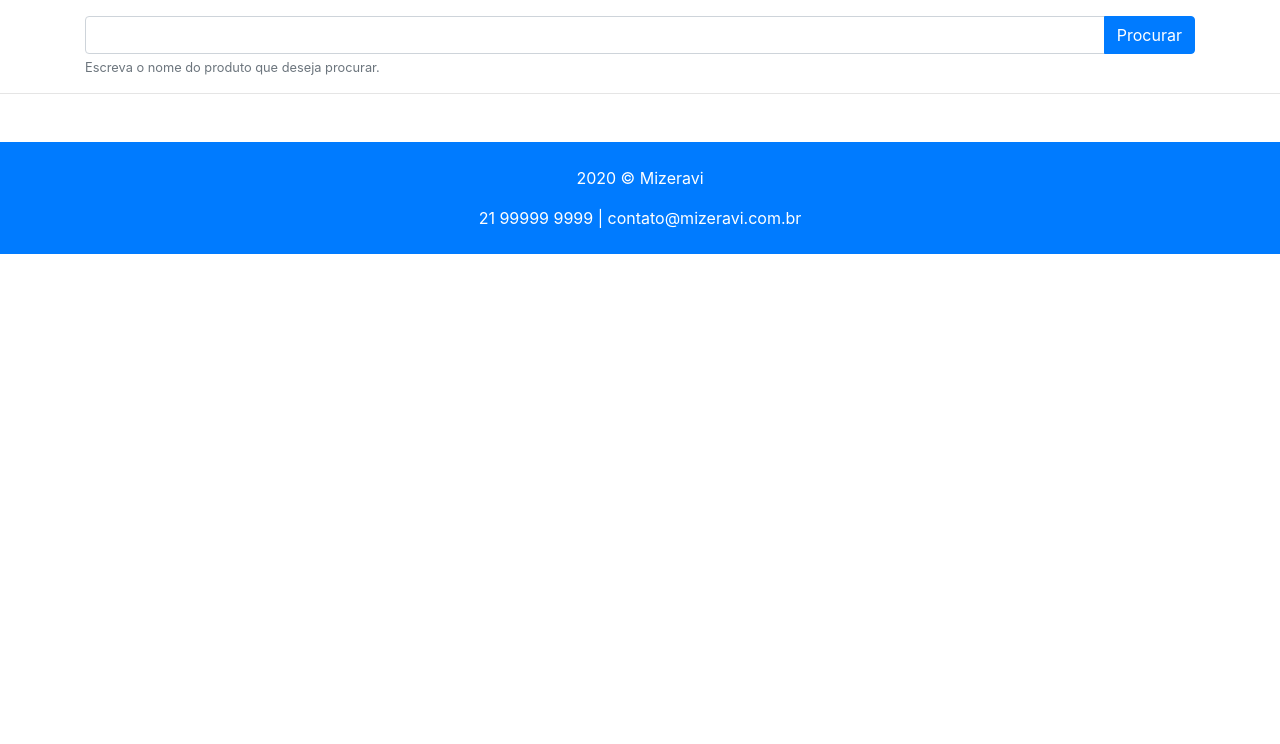
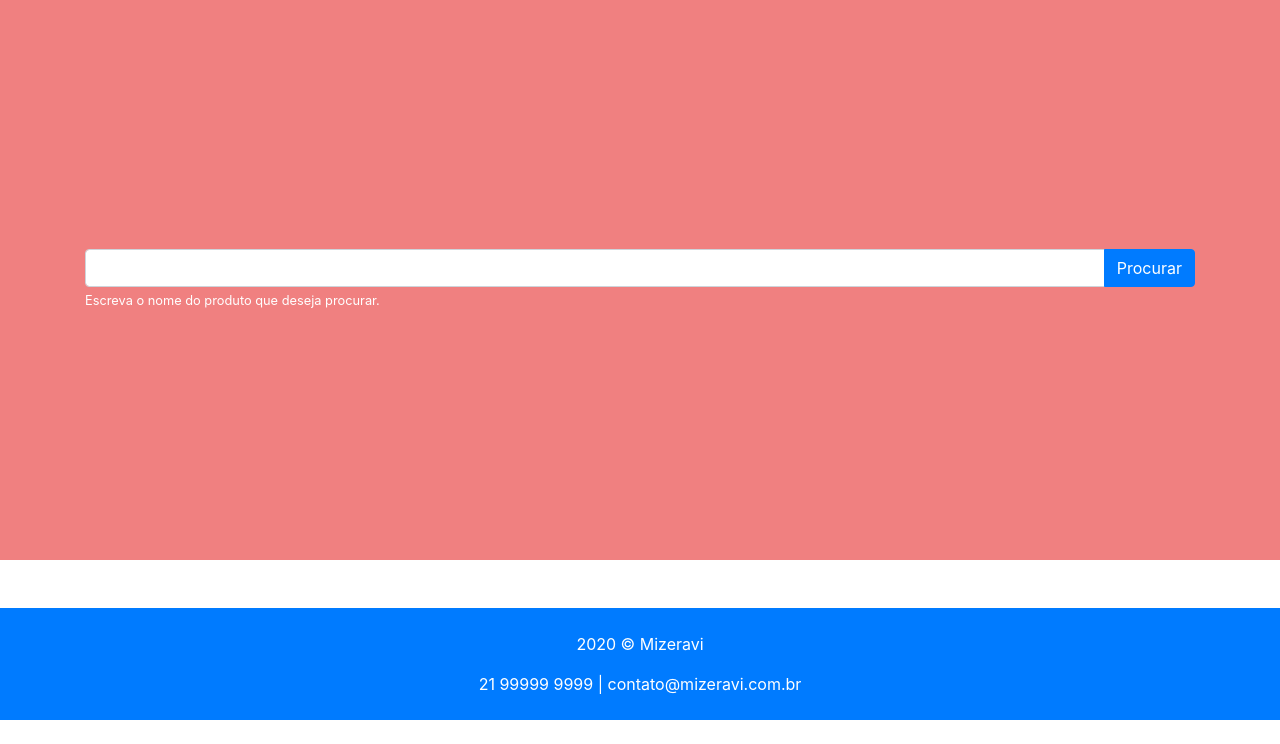
Before and after one commit to assisthiago/mizeravi, a Django app: template mzrv/templates/base.html in a window 1280 px wide. Shown: the part 56-800 px from the top of the page. Run offline with Django 3.2, Linux system fonts and the light colour scheme; the template is opened without the code that fills it, so the values that code supplies are empty; some libraries are stand-ins or nearby versions.

```diff
--- a/mzrv/mzrv/static/css/custom.css
+++ b/mzrv/mzrv/static/css/custom.css
@@ -1,3 +1,14 @@
+.search-container {
+    height: 70vh;
+    background-color: lightcoral;
+    display: flex;
+    align-items: center;
+}
+
+.search-container small {
+    color: white;
+}
+
 @media only screen and (max-width: 425px) {
     .card-deck .card {
         width: auto;
--- a/mzrv/templates/base.html
+++ b/mzrv/templates/base.html
@@ -15,7 +15,9 @@
     {% include 'partials/_navbar.html' %}
 
     <!-- Search -->
-    {% include 'partials/_search.html' %}
+    <section id="search" class="search-container mb-5">
+        {% include 'partials/_search.html' %}
+    </section>
 
     <!-- Content -->
     <div class="container">
--- a/mzrv/templates/partials/_navbar.html
+++ b/mzrv/templates/partials/_navbar.html
@@ -1,4 +1,4 @@
-<nav class="navbar navbar-expand-lg navbar-light bg-light mb-3">
+<nav class="navbar navbar-expand-lg navbar-light bg-light">
     <a class="navbar-brand" href="/">Mizeravi</a>
     <button class="navbar-toggler" type="button" data-toggle="collapse" data-target="#navbarNav" aria-controls="navbarNav" aria-expanded="false" aria-label="Toggle navigation">
         <span class="navbar-toggler-icon"></span>
--- a/mzrv/templates/partials/_search.html
+++ b/mzrv/templates/partials/_search.html
@@ -6,9 +6,8 @@
                 <button class="btn btn-primary" type="button" id="search">Procurar</button>
             </div>
         </div>
-        <small id="textHelp" class="form-text text-muted">
+        <small class="form-text">
             Escreva o nome do produto que deseja procurar.
         </small>
     </form>
 </div>
-<hr>
```
Also changed, not shown: mzrv/templates/pages/index.html (+22 -4 lines).
